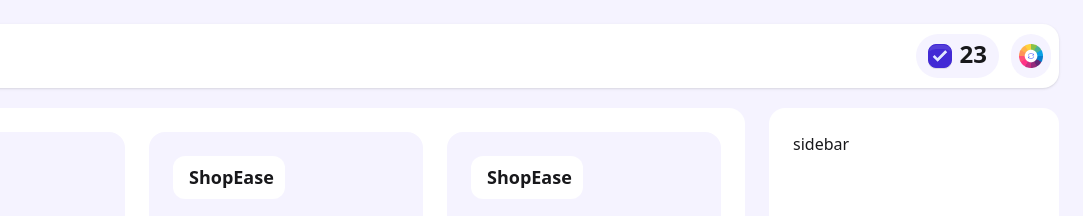
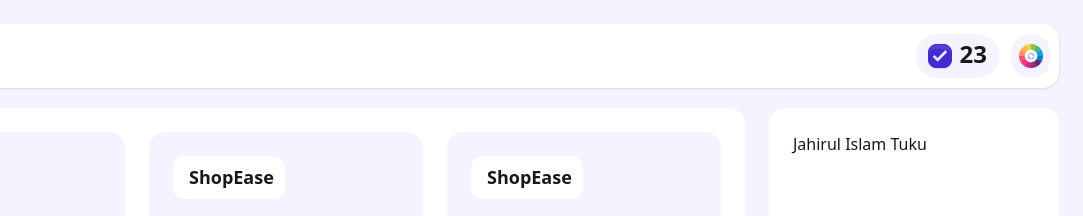
Before and after one commit to md-jahirul-islam-tuku/dev-sys-js, a plain HTML site: page index.html in a window 1280 px wide. Shown: the top 216 px of the page, 197-1280 px from the left. Drawn offline with nearby package versions, Linux system fonts and the light colour scheme.

Commit message:
check git

```diff
--- a/index.html
+++ b/index.html
@@ -127,7 +127,7 @@
       </div>
     </div>
     <div class="bg-white rounded-2xl p-6">
-      <h1>sidebar</h1>
+      <h1>Jahirul Islam Tuku</h1>
     </div>
   </main>
 </body>
```
